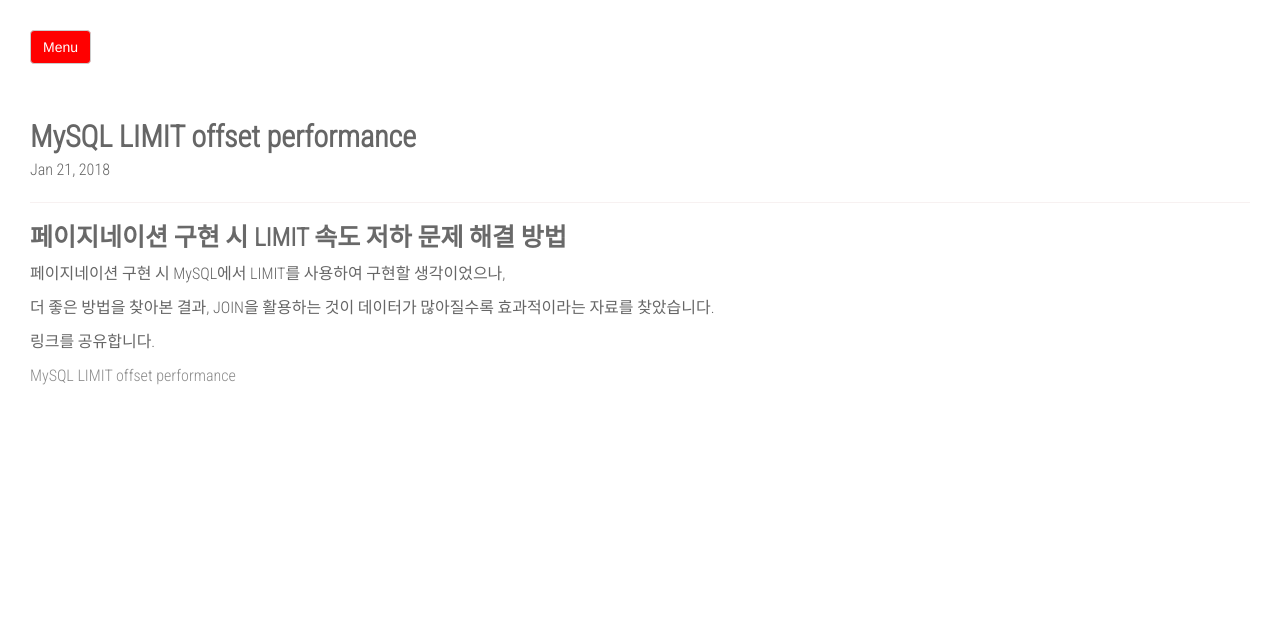
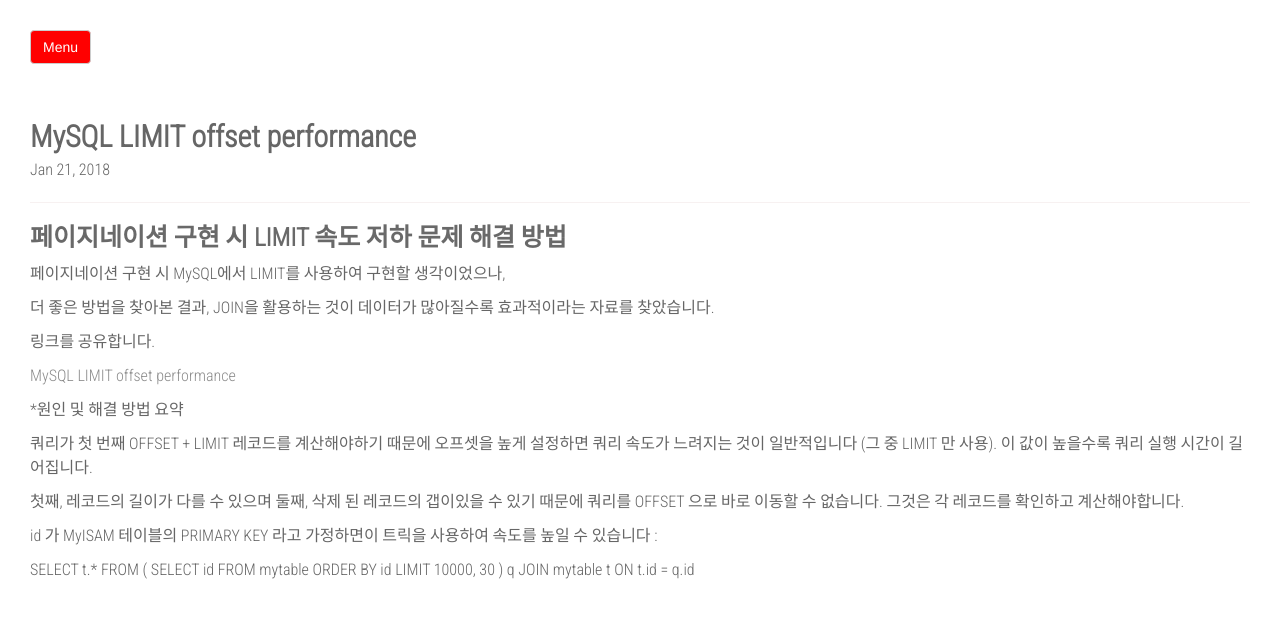
Before and after one commit to daehoney/daehoney.github.io, a Jekyll site: the page built from _posts/2018-01-21-mysql001.markdown, in a window 1280 px wide. Shown: the top 618 px of the page. Built offline with Jekyll 4.4.1, drawn with Linux system fonts in a browser that asks for light colours; nearby versions of some CDN libraries; comment, search, counter and statistics services are not loaded.

Commit message:
no message

```diff
--- a/_posts/2018-01-21-mysql001.markdown
+++ b/_posts/2018-01-21-mysql001.markdown
@@ -15,3 +15,22 @@
 링크를 공유합니다.
 
 [MySQL LIMIT offset performance](http://devoluk.com/mysql-limit-offset-performance.html)
+
+*원인 및 해결 방법 요약
+
+쿼리가 첫 번째 OFFSET + LIMIT 레코드를 계산해야하기 때문에 오프셋을 높게 설정하면 쿼리 속도가 느려지는 것이 일반적입니다 (그 중 LIMIT 만 사용). 이 값이 높을수록 쿼리 실행 시간이 길어집니다.
+
+첫째, 레코드의 길이가 다를 수 있으며 둘째, 삭제 된 레코드의 갭이있을 수 있기 때문에 쿼리를 OFFSET 으로 바로 이동할 수 없습니다. 그것은 각 레코드를 확인하고 계산해야합니다.
+
+id 가 MyISAM 테이블의 PRIMARY KEY 라고 가정하면이 트릭을 사용하여 속도를 높일 수 있습니다 :
+
+SELECT  t.*
+FROM    (
+        SELECT  id
+        FROM    mytable
+        ORDER BY
+                id
+        LIMIT 10000, 30
+        ) q
+JOIN    mytable t
+ON      t.id = q.id
```
